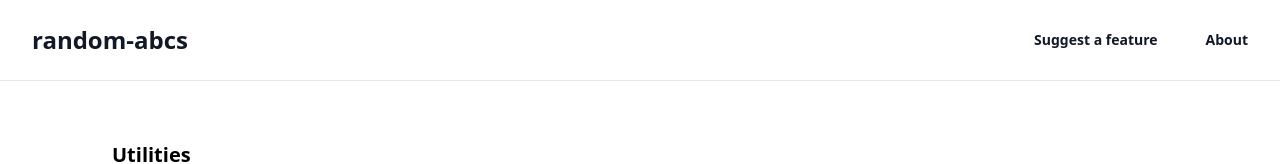
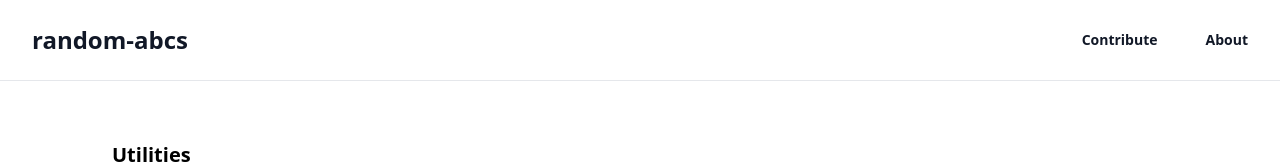
Before and after one commit to risenW/random-abcs, a Next.js app: page / in a window 1280 px wide. Shown: the top 164 px of the page. Built offline with nearby package versions, Linux system fonts and the light colour scheme.

Commit message:
Contribute and github link added

```diff
--- a/package.json
+++ b/package.json
@@ -46,6 +46,6 @@
   },
   "devDependencies": {
     "@tailwindcss/typography": "^0.5.9",
-    "@types/uuid": "^9.0.1"
+    "@types/uuid": "^9.0.2"
   }
 }
--- a/src/components/Header.tsx
+++ b/src/components/Header.tsx
@@ -29,10 +29,10 @@ export default function Header() {
                     </button>
                 </div>
                 <Popover.Group className="hidden lg:flex lg:gap-x-12">
-                    <Link href="https://forms.gle/DkPNQwgvWS1Ffxct5" className="text-sm font-semibold leading-6 text-gray-900"
+                    <Link href="https://github.com/risenW/random-abcs" className="text-sm font-semibold leading-6 text-gray-900"
                         target='_blank'
                     >
-                        Suggest a feature
+                        Contribute
                     </Link>
                     {/* <a href="#" className="text-sm font-semibold leading-6 text-gray-900">
                         Roadmap
```
Also changed, not shown: 2 other files (tests, documents, lock files or other folders).
